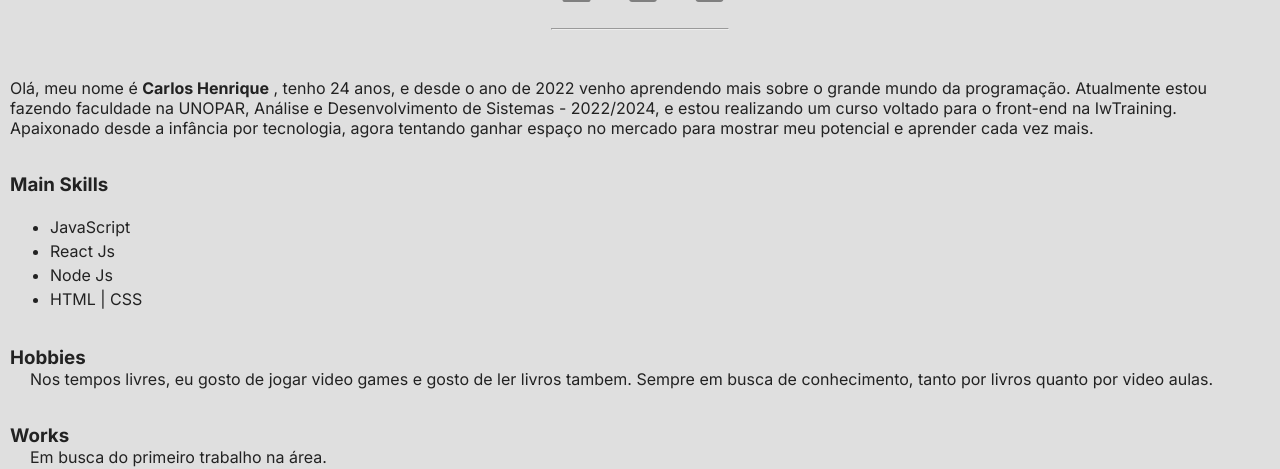
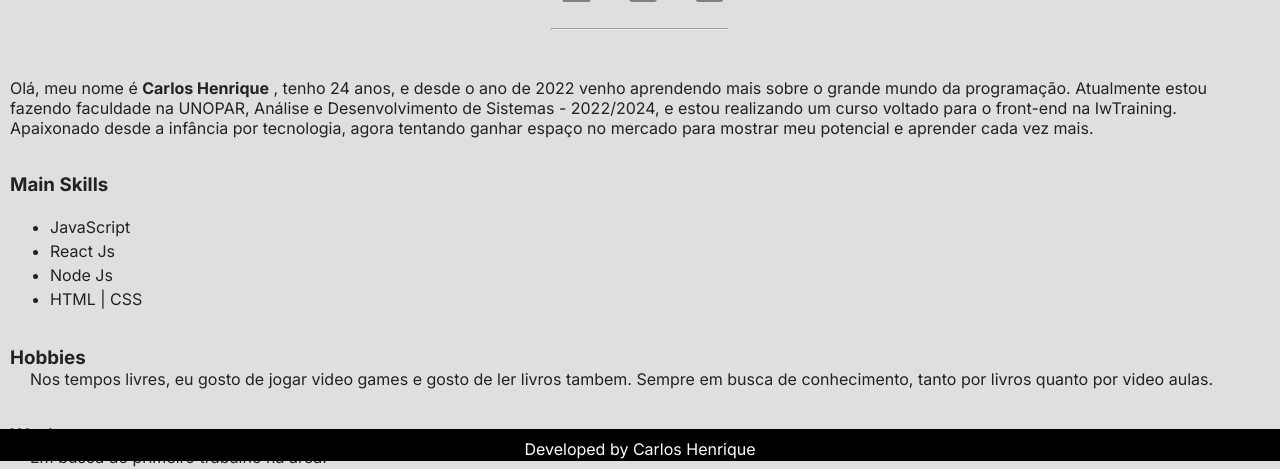
Before and after one commit to carlloshen/curso-dev-fullstack, a plain HTML site: page Curriculo/index.html in a window 1280 px wide. Shown: the part 339-808 px from the top of the page. Drawn offline with Linux system fonts and the light colour scheme.

Commit message:
style - alteracoes

```diff
--- a/Curriculo/index.css
+++ b/Curriculo/index.css
@@ -4,7 +4,6 @@ body {
   padding: 0;
   box-sizing: border-box;
   width: 100%;
-  height: auto;
   font-family: "Inter", serif;
   background: #dfdfdf;
   color: #222222;
@@ -93,6 +92,9 @@ footer{
   width: 100%;
   height: 2rem;
   margin-top: 10px;
+  bottom: 0;
+  left: 0;
+  position: absolute;
 }
 
 footer > p{
```
